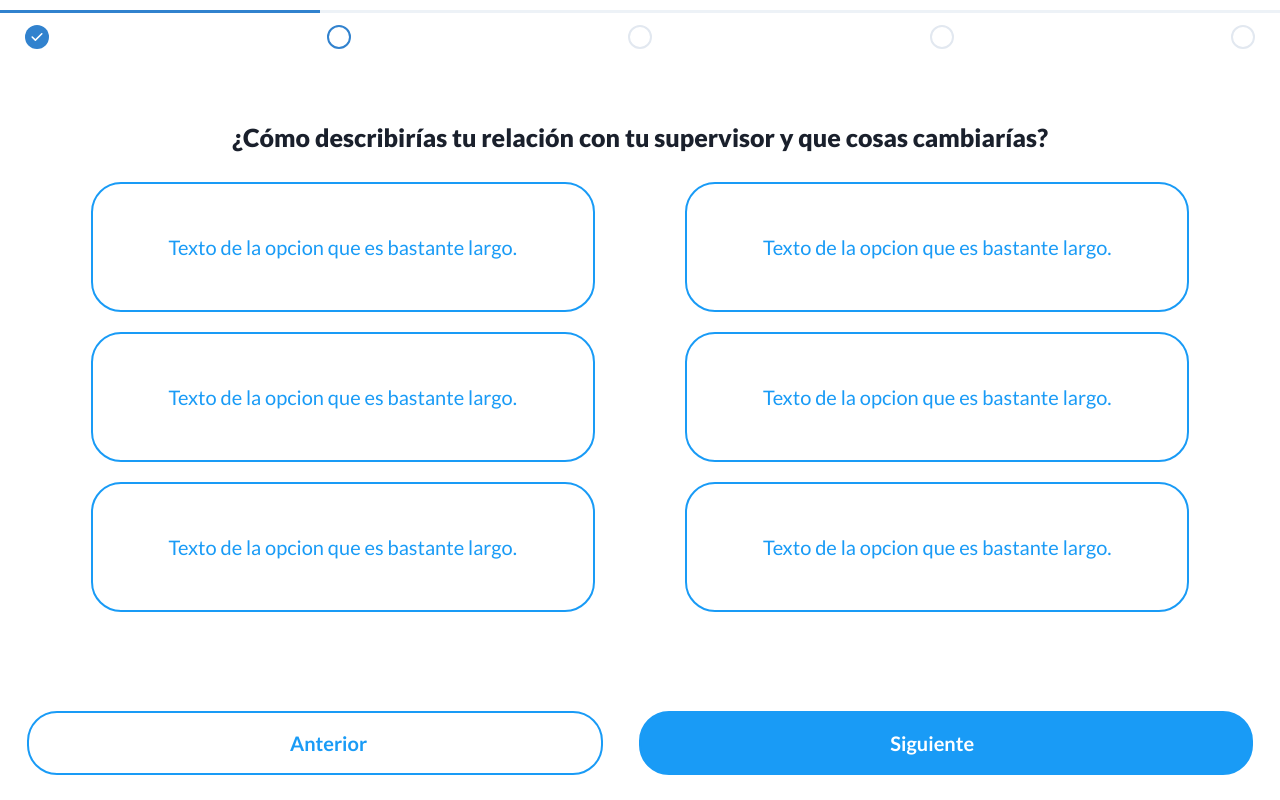
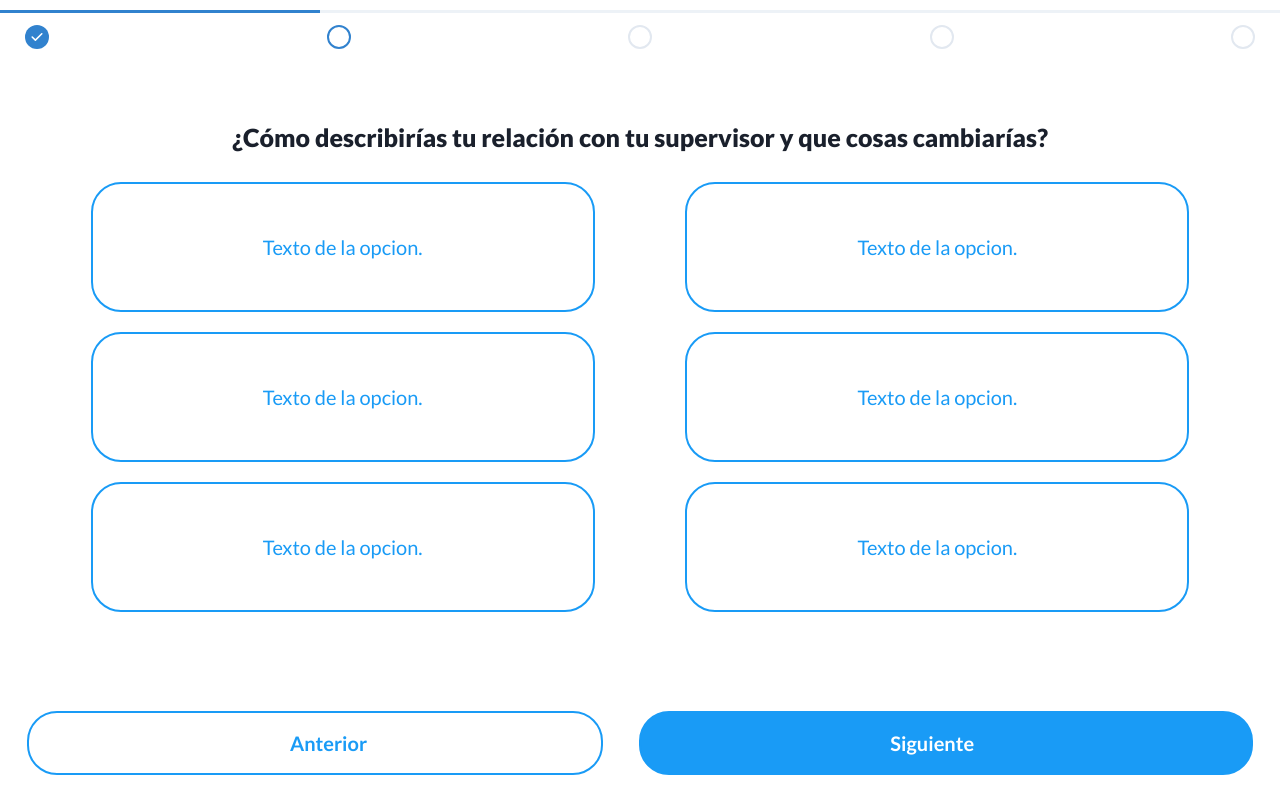
Before and after one commit to FernandoMoleroDeveloper/Nailted-Front, a React (Create React App) app: page /#/questionary in a window 1280 px wide. Built offline with nearby package versions, Linux system fonts and the light colour scheme; some icons are missing.

Commit message:
Cambio texto boxes selection

```diff
--- a/src/components/Questions/SelectionBoxes/SingleBox/SingleBox.tsx
+++ b/src/components/Questions/SelectionBoxes/SingleBox/SingleBox.tsx
@@ -12,7 +12,7 @@ const SingleBox = (): JSX.Element => {
 
   return (
     <Flex {...(active ? selectionBoxesButtonActive : selectionBoxesButton)} className="selection-boxes__option" onClick={toggleActive}>
-      <Flex className="selection-boxes__text">Texto de la opcion que es bastante largo.</Flex>
+      <Flex className="selection-boxes__text">Texto de la opcion.</Flex>
     </Flex>
   );
 };
```
